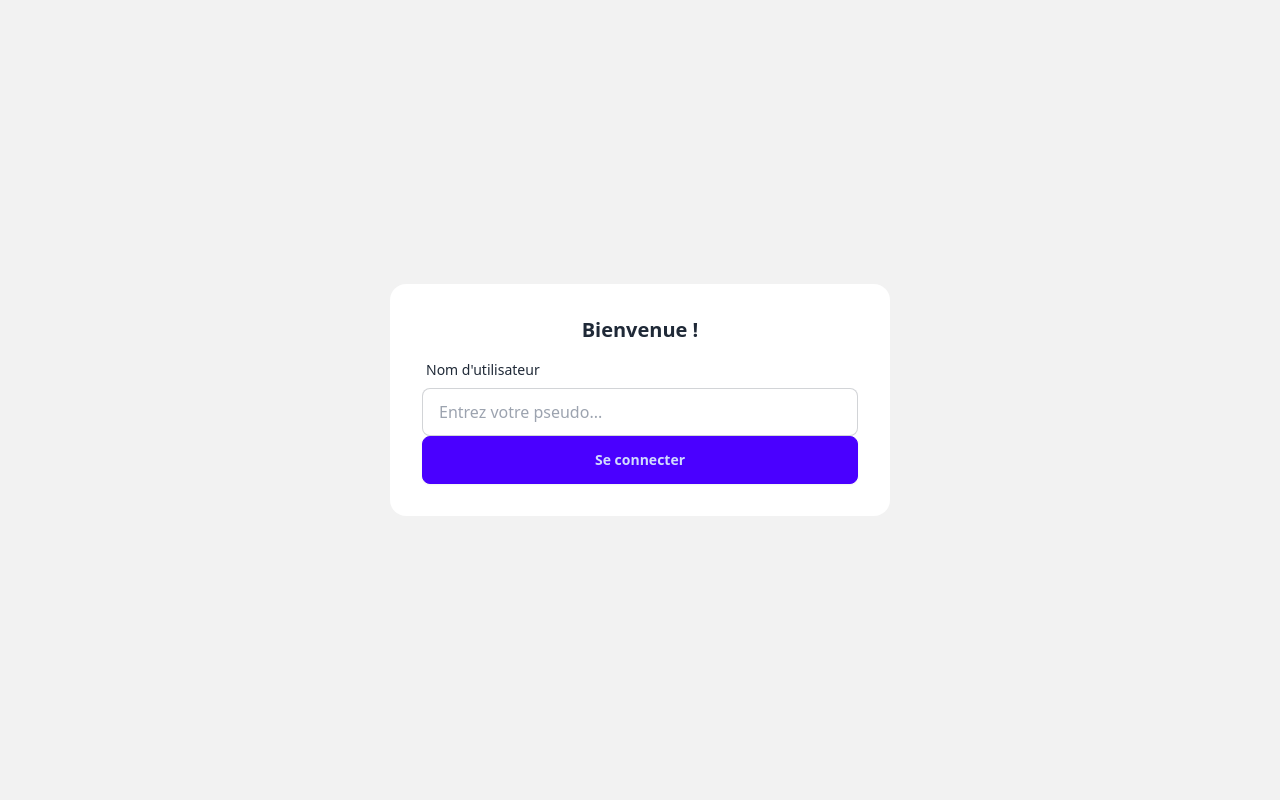
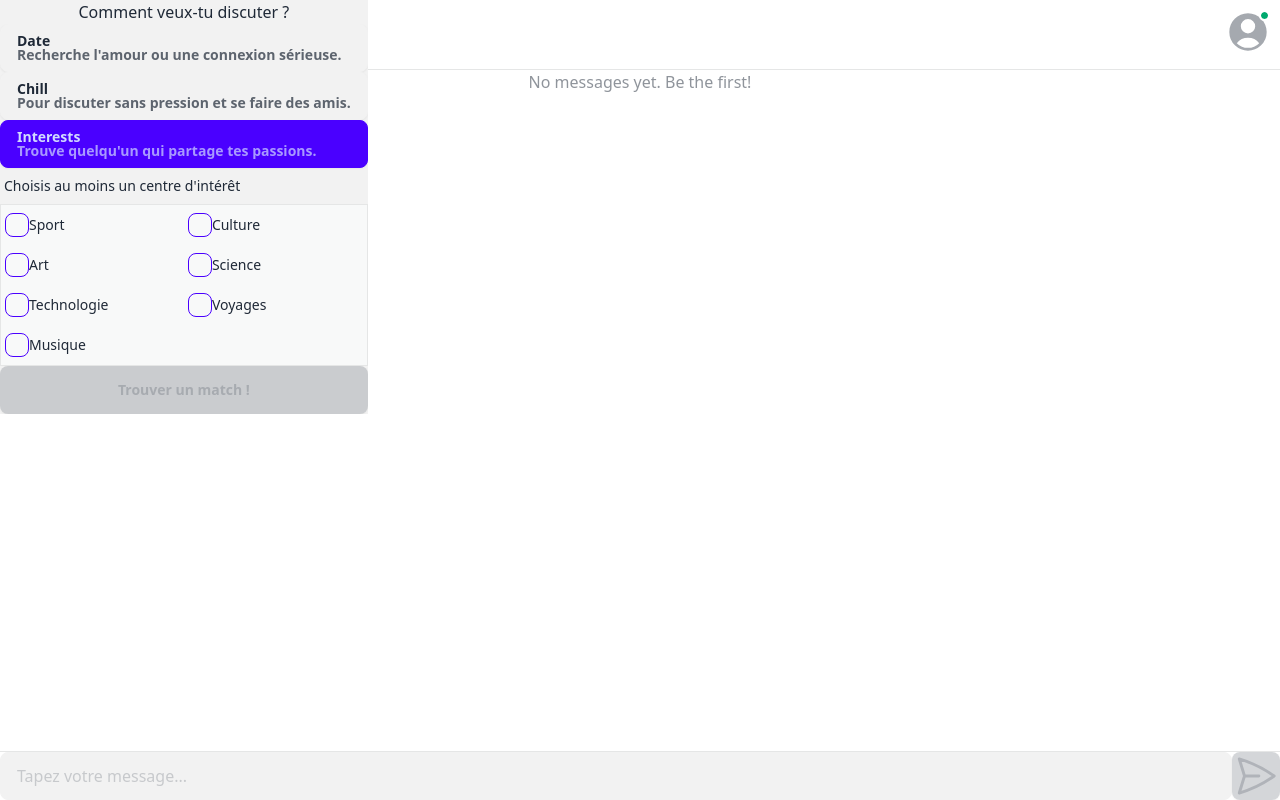
Before and after one commit to LateFR/WispChat, a Vue app in the folder frontend/: page / in a window 1280 px wide. Before the commit this address led to /login. Built offline with nearby package versions, Linux system fonts and the light colour scheme; no server answers.

Commit message:
added popup to select the mode

```diff
--- a/frontend/src/components/MainApp.vue
+++ b/frontend/src/components/MainApp.vue
@@ -9,11 +9,13 @@
   import { requestMatch } from '@/services/match'
   import MatchAnimation from './MatchAnimation.vue'
   import Header from './Header.vue'
+  import Popup from './PopupMode.vue'
+
   const newMessage = ref('')
   const store = useUserStore()
+  console.log("Current interface state:", store.interfaceState)
 
-
-  onMounted(() => {
+  function initMatching() {
     validate_token(store.token).then(username => {
       console.log("Token is valid for user:", username)
       if (!username) {
@@ -26,7 +28,13 @@
         handleLogout()
       }
       ws.match.value.matched = "waiting"
+      store.interfaceState = "waiting"
     })
+  }
+  onMounted(() => {
+    if (store.interfaceState !== "popup") {
+      initMatching()
+    }
   })
 
 
@@ -41,12 +49,13 @@
 
   function showChat() {
     ws.match.value.matched = "stable"
+    store.interfaceState = "chat"
   }
 
   watch(() => ws.match.value.matched, (newValue, oldValue) => {
     if (newValue === "matched" && oldValue === "waiting") {
       console.log("Transitioning to animating")
-      ws.match.value.matched = "animating"
+      store.interfaceState = "animating"
     }
     if (newValue === "waiting" && oldValue !== "waiting") {
       newMessage.value = ""
@@ -60,6 +69,11 @@
       }, 1)
     }
   })
+
+  function handlePopupModeValidation() {
+    store.interfaceState = "waiting"
+    initMatching()
+  }
 </script>
 
 <template>
@@ -69,17 +83,21 @@
       <Header />
 
       <!-- Affichage du Chat ou du Loading. Le Chat reste affiché pendant l'animation. -->
-      <Chat v-if="ws.match.value.matched !== 'waiting'" />
-      <Loading v-if="ws.match.value.matched === 'waiting'" message="Waiting for match..." color="primary" type="dots" />
+      <Chat v-if="store.interfaceState === 'chat' || store.interfaceState === 'popup'" />
+      <Loading v-if="store.interfaceState === 'waiting'" message="Waiting for match..." color="primary" type="dots" />
 
       <!-- L'animation en tant que véritable overlay (positionné par-dessus le chat) -->
       <MatchAnimation
-        v-if="ws.match.value.matched === 'animating'"
+        v-if="store.interfaceState === 'animating'"
         :opponent="ws.match.value.opponent"
         @animation-finished="showChat"
         class="absolute inset-0 flex justify-center items-center z-50"
       />
 
+      <Popup
+        v-if="store.interfaceState === 'popup'"
+        @validated="handlePopupModeValidation"
+      />
       <!-- Zone de saisie -->
       <div class="p-4 bg-base-100 border-t border-base-300">
         <form @submit.prevent="sendMessage" class="flex gap-3">
@@ -104,3 +122,44 @@
     </div>
   </div>
 </template>
+
+<style scoped>
+/* Animation pour la popup de mode */
+@keyframes bounce-in {
+  0% {
+    transform: scale(0.8);
+    opacity: 0;
+  }
+  70% {
+    transform: scale(1.05);
+    opacity: 1;
+  }
+  100% {
+    transform: scale(1);
+    opacity: 1;
+  }
+}
+
+@keyframes bounce-out-up {
+  0% {
+    transform: scale(1);
+    opacity: 1;
+  }
+  30% {
+    transform: scale(0.95);
+    opacity: 1;
+  }
+  100% {
+    transform: scale(0.9) translateY(-100px);
+    opacity: 0;
+  }
+}
+
+.popup-bounce-enter-active {
+  animation: bounce-in 0.4s cubic-bezier(0.34, 1.56, 0.64, 1);
+}
+
+.popup-bounce-leave-active {
+  animation: bounce-out-up 0.4s ease-in-out forwards;
+}
+</style>
--- /dev/null
+++ b/frontend/src/components/PopupMode.vue
@@ -0,0 +1,116 @@
+<!-- whatsapp/frontend/src/components/PopupMode.vue -->
+
+<script setup>
+import { ref, defineEmits } from 'vue'
+const availableInterests = [
+  { id: 'sport', label: 'Sport' },
+  { id: 'culture', label: 'Culture' },
+  { id: 'art', label: 'Art' },
+  { id: 'science', label: 'Science' },
+  { id: 'tech', label: 'Technologie' },
+  { id: 'voyages', label: 'Voyages' },
+  { id: 'musique', label: 'Musique' },
+]
+const mode = ref('interests') // 'date', 'chill', 'interests'
+const interests = ref([])
+
+const emit = defineEmits(['validated'])
+
+function handleContinue() {
+  if (isValid()) {
+    emit('validated', { mode: mode.value, interests: interests.value })
+  }
+}
+
+function isValid() {
+  if (mode.value === 'date') {
+    return true
+  } else if (mode.value === 'chill') {
+    return true
+  } else if (mode.value === 'interests') {
+    return interests.value.length > 0
+  }
+}
+</script>
+
+<template>
+  <!-- Overlay qui couvre tout et centre la popup -->
+  <div class="fixed inset-0 bg-black/50 flex items-center justify-center z-[9999] p-4">
+    <!-- La carte de la popup -->
+    <div class="bg-base-200 rounded-2xl shadow-xl p-6 w-full max-w-[400px] max-h-[90vh] overflow-y-auto">
+      <!-- Titre amélioré : plus grand et plus engageant -->
+      <h2 class="text-2xl font-bold text-center mb-6">Comment veux-tu discuter ?</h2>
+
+      <!-- Boutons de sélection de mode -->
+      <div class="flex flex-col gap-3 mb-6">
+        <button
+          class="btn text-left justify-start h-auto py-3"
+          :class="{ 'btn-primary': mode === 'date' }"
+          @click="mode = 'date'"
+        >
+          <div>
+            <div class="font-bold">Date</div>
+            <div class="text-xs opacity-70 normal-case font-normal">Recherche l'amour ou une connexion sérieuse.</div>
+          </div>
+        </button>
+        <button
+          class="btn text-left justify-start h-auto py-3"
+          :class="{ 'btn-primary': mode === 'chill' }"
+          @click="mode = 'chill'"
+        >
+          <div>
+            <div class="font-bold">Chill</div>
+            <div class="text-xs opacity-70 normal-case font-normal">Pour discuter sans pression et se faire des amis.</div>
+          </div>
+        </button>
+        <button
+          class="btn text-left justify-start h-auto py-3"
+          :class="{ 'btn-primary': mode === 'interests' }"
+          @click="mode = 'interests'"
+        >
+          <div>
+            <div class="font-bold">Interests</div>
+            <div class="text-xs opacity-70 normal-case font-normal">Trouve quelqu'un qui partage tes passions.</div>
+          </div>
+        </button>
+      </div>
+
+      <!-- Contenu spécifique au mode sélectionné -->
+      <div class="min-h-[150px]">
+        <div v-if="mode === 'interests'">
+          <label class="label">
+            <span class="label-text">Choisis au moins un centre d'intérêt</span>
+          </label>
+          <div class="grid grid-cols-2 gap-2 p-4 border border-base-300 rounded-lg bg-base-100/50">
+            <label v-for="interest in availableInterests" :key="interest.id" class="label cursor-pointer justify-start gap-3">
+              <input
+                type="checkbox"
+                :value="interest.id"
+                v-model="interests"
+                class="checkbox checkbox-primary"
+              />
+              <span class="label-text">{{ interest.label }}</span>
+            </label>
+          </div>
+        </div>
+
+        <div v-else class="flex items-center justify-center h-full p-4 text-center text-base-content/70">
+          <span v-if="mode === 'date'">Nous te trouverons quelqu'un qui cherche aussi une relation sérieuse.</span>
+          <span v-else>Nous te mettrons en relation avec quelqu'un pour une conversation détendue.</span>
+        </div>
+      </div>
+
+      <!-- Bouton de validation -->
+      <div class="card-actions justify-end mt-6">
+        <button
+          type="submit"
+          class="btn btn-primary btn-block"
+          :disabled="!isValid()"
+          @click="handleContinue"
+        >
+          Trouver un match !
+        </button>
+      </div>
+    </div>
+  </div>
+</template>
--- a/frontend/src/services/ws.js
+++ b/frontend/src/services/ws.js
@@ -8,7 +8,7 @@ const ws = ref(null)
 const myRooms = ref([])
 const messages = ref([])
 const events = ref([])
-const match = ref({"matched": "waiting", "opponent": {"username": null, "gender": null}})  //"waiting", "matched", "animating",  "stable"
+const match = ref({"matched": "waiting", "opponent": {"username": null, "gender": null}})  //"waiting", "matched",  "stable"
 
 let store
 
--- a/frontend/src/stores/user.js
+++ b/frontend/src/stores/user.js
@@ -13,7 +13,8 @@ export const useUserStore = defineStore("user", {
                 console.warn("Erreur parsing setupInfo:", e)
                 return null
             }
-        })()
+        })(),
+        interfaceState: "popup" // "popup", "waiting", "animating", "chat"
     }),
     actions: {
         login(username, token) {
```
Also changed, not shown: 1 other file (tests, documents, lock files or other folders).
